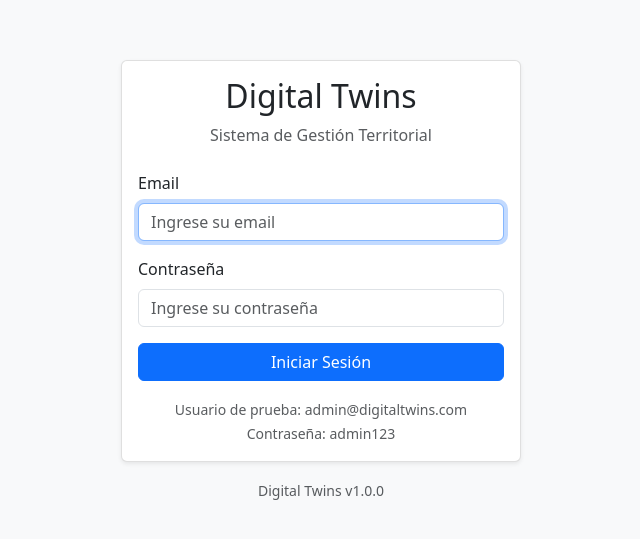
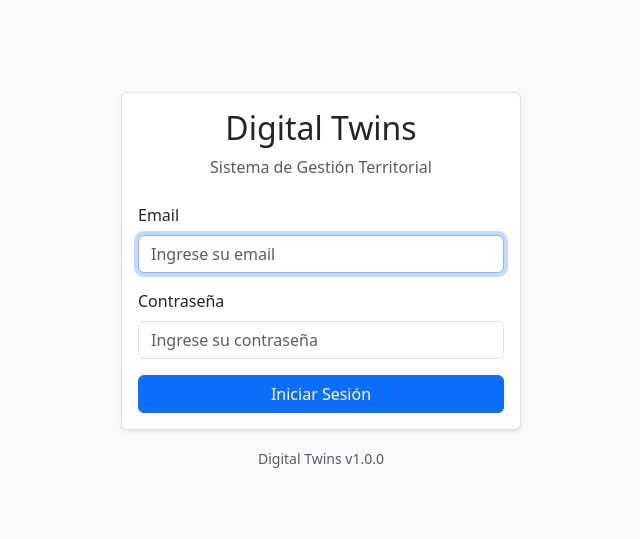
Before and after one commit to DigitalTwins-IS/FR-LOG-RT, a React (Vite) app: page /login in a window 1280 px wide. Shown: the part 119-658 px from the top of the page, without its empty margins (319-959 px from the left). Built offline with nearby package versions, Linux system fonts and the light colour scheme; no server answers.

Commit message:
:poup: delete secret hardco

```diff
--- a/src/pages/LoginPage.jsx
+++ b/src/pages/LoginPage.jsx
@@ -78,13 +78,6 @@ const LoginPage = () => {
                 {loading ? 'Iniciando sesión...' : 'Iniciar Sesión'}
               </Button>
             </Form>
-
-            <div className="mt-3 text-center">
-              <small className="text-muted">
-                Usuario de prueba: admin@digitaltwins.com<br/>
-                Contraseña: admin123
-              </small>
-            </div>
           </Card.Body>
         </Card>
 
```
Also changed, not shown: 1 other file (tests, documents, lock files or other folders).
